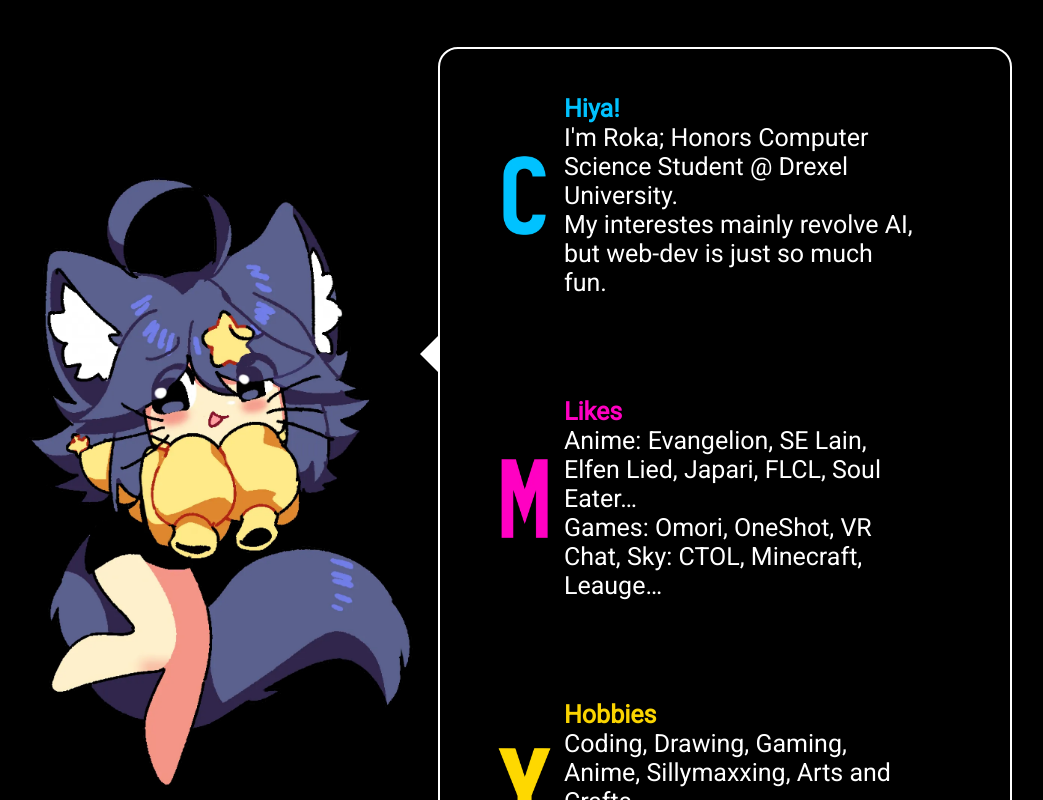
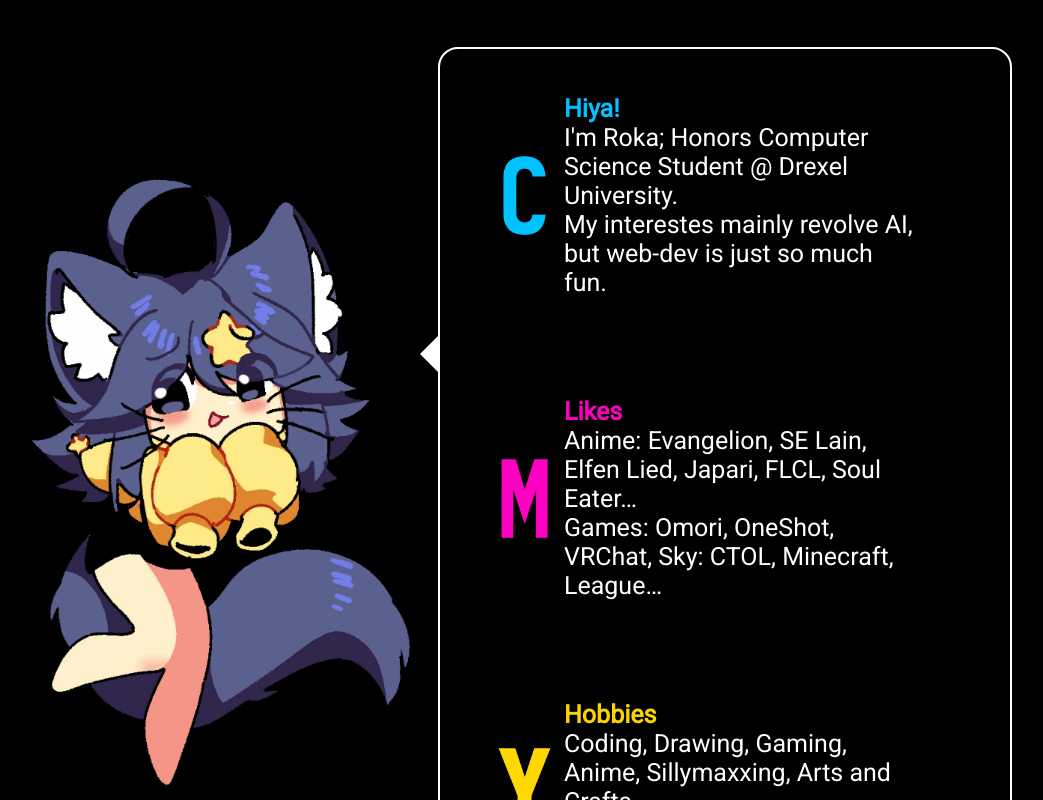
Before and after one commit to Rokawoo/rokawoo-react-website, a React (Vite) app in the folder rokawoo-react-website/: page / in a window 1280 px wide. Shown: the part 1650-2450 px from the top of the page, without its empty margins (140-1183 px from the left). Built offline with nearby package versions, Linux system fonts and the light colour scheme; a web font is replaced by a local one.

Commit message:
Updated Age

```diff
--- a/rokawoo-react-website/src/components/About/About.tsx
+++ b/rokawoo-react-website/src/components/About/About.tsx
@@ -41,7 +41,7 @@ export const About = () => {
               <img src={getAssetUrl("about/m.webp")} alt="m-icon" draggable="false"/>
               <div className={styles.aboutItemText}>
                 <h3>Likes</h3>
-                <p>Anime: Evangelion, SE Lain, Elfen Lied, Japari, FLCL, Soul Eater…<br />Games: Omori, OneShot, VR Chat, Sky: CTOL, Minecraft, Leauge…</p>
+                <p>Anime: Evangelion, SE Lain, Elfen Lied, Japari, FLCL, Soul Eater…<br />Games: Omori, OneShot, VRChat, Sky: CTOL, Minecraft, League…</p>
               </div>
             </li>
             <li className={styles.aboutItem}>
--- a/rokawoo-react-website/src/components/Hero/scripts/Typewriter.tsx
+++ b/rokawoo-react-website/src/components/Hero/scripts/Typewriter.tsx
@@ -8,7 +8,7 @@ const Typewriter: React.FC = () => {
 
   const text = `var object = {
     name: 'Roka',
-    age: '19',
+    age: '20',
     location: 'Philadelphia, PA',
     properties: ['he', 'they', 'UTC-04:00']
 };`;
```
